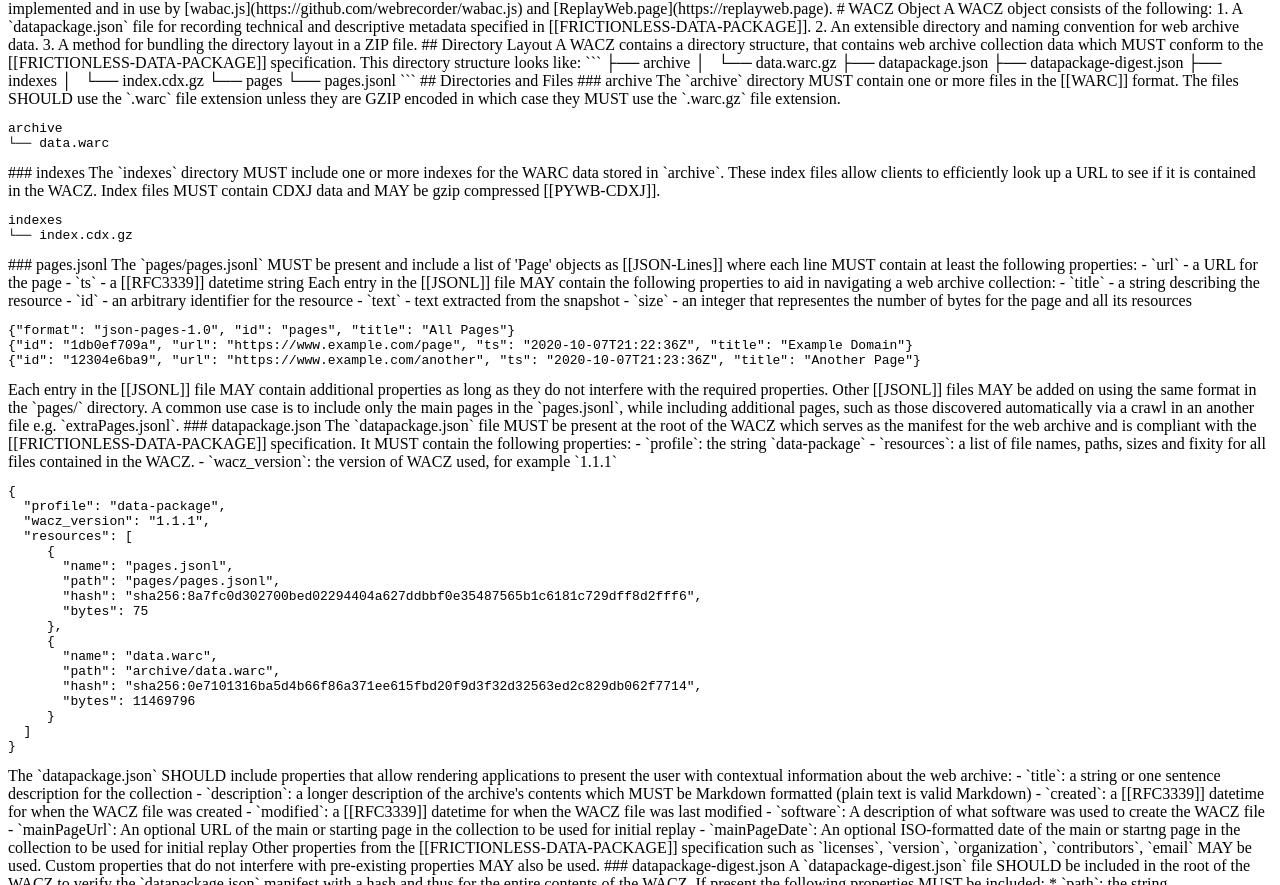
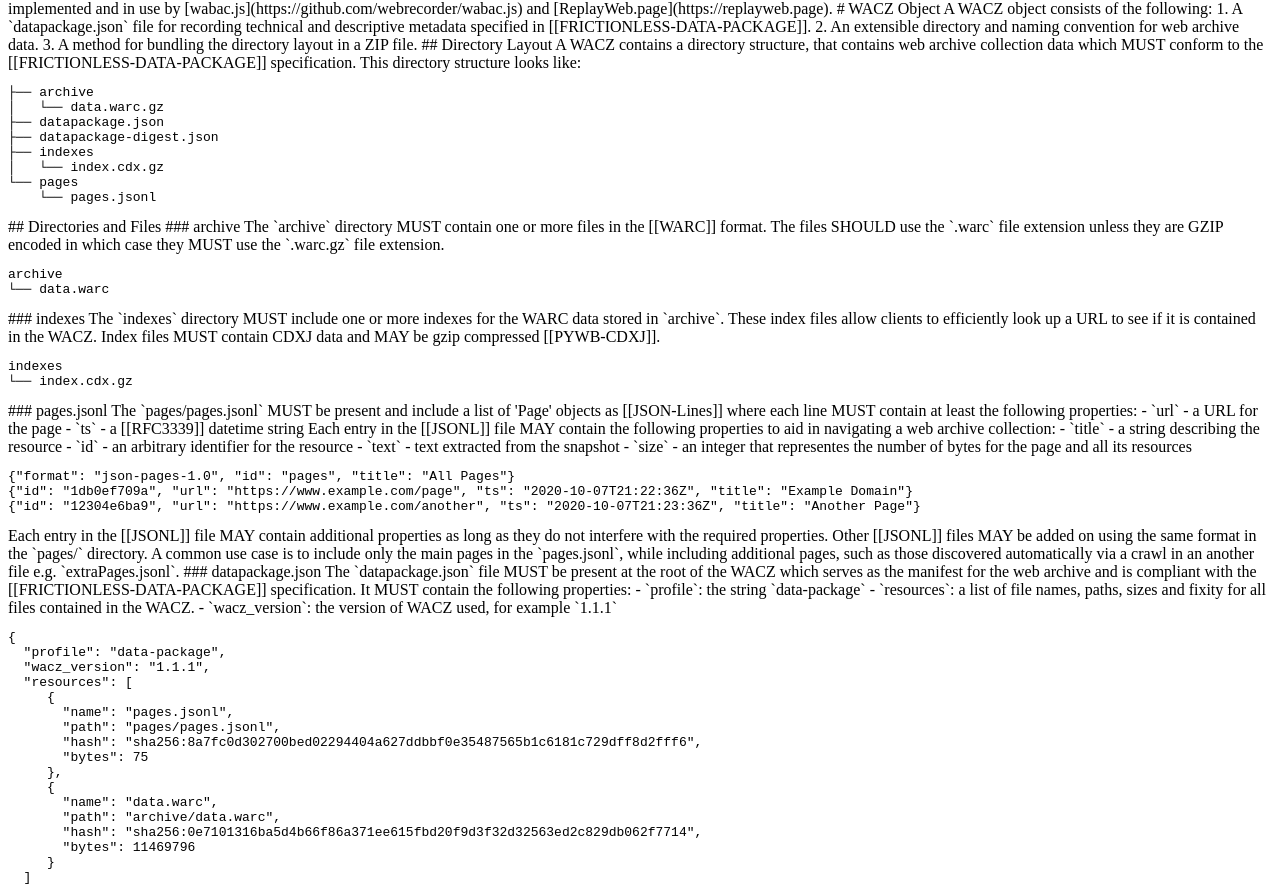
Before and after one commit to edsu/respec-example, a website: page wacz/1.1.1/index.html in a window 1280 px wide. Shown: the part 832-1717 px from the top of the page. Drawn offline with Linux system fonts and the light colour scheme.

Commit message:
Latest ReSpec HTML

````diff
--- a/wacz/1.1.1/index.html
+++ b/wacz/1.1.1/index.html
@@ -240,7 +240,7 @@ A <a>WACZ</a> contains a directory structure, that contains web archive
 collection data which MUST conform to the [[FRICTIONLESS-DATA-PACKAGE]]
 specification. This directory structure looks like:
 
-```
+<pre class="example">
 ├── archive
 │   └── data.warc.gz
 ├── datapackage.json
@@ -249,7 +249,7 @@ specification. This directory structure looks like:
 │   └── index.cdx.gz
 └── pages
     └── pages.jsonl
-```
+</pre>
 
 ## Directories and Files
 
````
